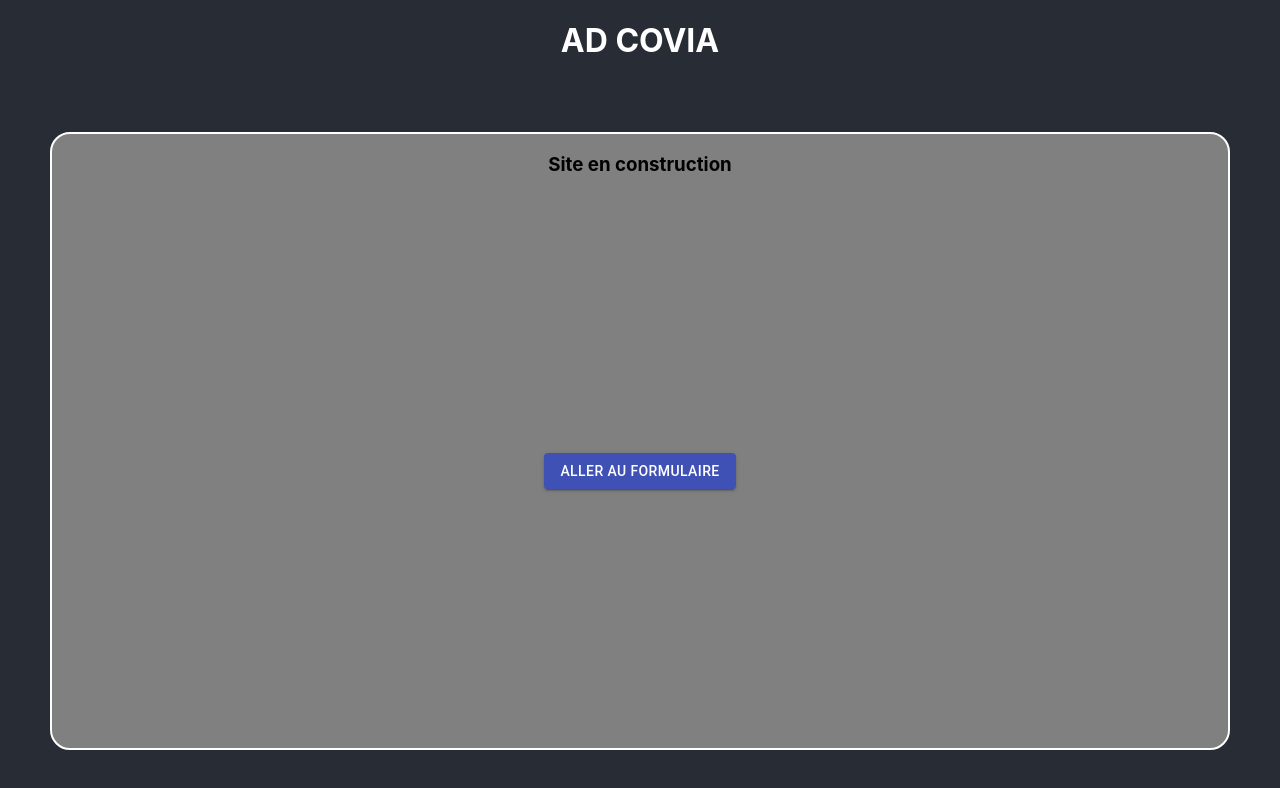
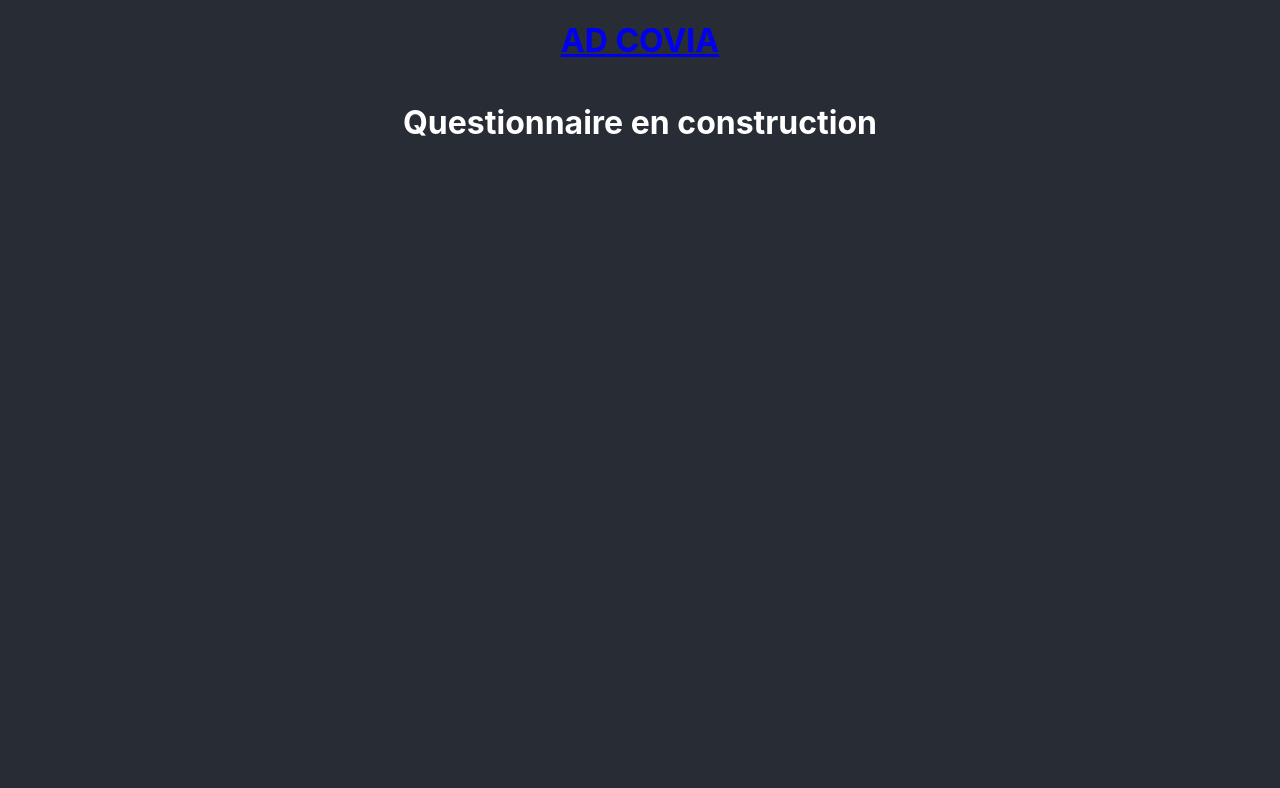
Before and after one commit to AntoineAwaida/ad-covia, a React (Create React App) app in the folder front-app/: page /form in a window 1280 px wide. Shown: the top 788 px of the page. Built offline with nearby package versions, Linux system fonts and the light colour scheme.

Commit message:
Implement /form route
And add possibility to go back and forth between the two pages

```diff
--- a/front-app/src/App.tsx
+++ b/front-app/src/App.tsx
@@ -2,6 +2,7 @@
 import styled from "styled-components";
 import { isMobileOnly } from "react-device-detect";
 import { Landing } from "./pages/Landing";
+import { Switch, Route, Link } from "react-router-dom";
 
 const Container = styled.div`
   display: flex;
@@ -20,19 +21,31 @@
   color: white;
 `;
 
+const ADForm = () => <Title>Questionnaire en construction</Title>;
+
 const App = () => {
   const shouldDisplayMobileVersion = isMobileOnly;
 
   return (
     <Container>
       <HeaderContainer>
-        <Title>{"AD COVIA"}</Title>
+        <Title>
+          <Link to="/">{"AD COVIA"}</Link>
+        </Title>
       </HeaderContainer>
-      {shouldDisplayMobileVersion ? (
-        <p>{"Pas disponible sur mobile"}</p>
-      ) : (
-        <Landing />
-      )}
+      <Switch>
+        <Route path="/form" render={() => <ADForm />} />
+        <Route
+          path="/"
+          render={() =>
+            shouldDisplayMobileVersion ? (
+              <p>{"Pas disponible sur mobile"}</p>
+            ) : (
+              <Landing />
+            )
+          }
+        />
+      </Switch>
     </Container>
   );
 };
--- a/front-app/src/pages/Landing/Landing.tsx
+++ b/front-app/src/pages/Landing/Landing.tsx
@@ -1,6 +1,7 @@
 import React from "react";
 import styled from "styled-components";
 import Button from "@material-ui/core/Button";
+import { Link } from "react-router-dom";
 
 const Container = styled.div`
   display: flex;
@@ -28,9 +29,11 @@
   <Container>
     <WelcomeText>Site en construction</WelcomeText>
     <ButtonContainer>
-      <Button variant="contained" color="primary">
-        Aller au formulaire
-      </Button>
+      <Link to="/form">
+        <Button variant="contained" color="primary">
+          Aller au formulaire
+        </Button>
+      </Link>
     </ButtonContainer>
   </Container>
 );
```
